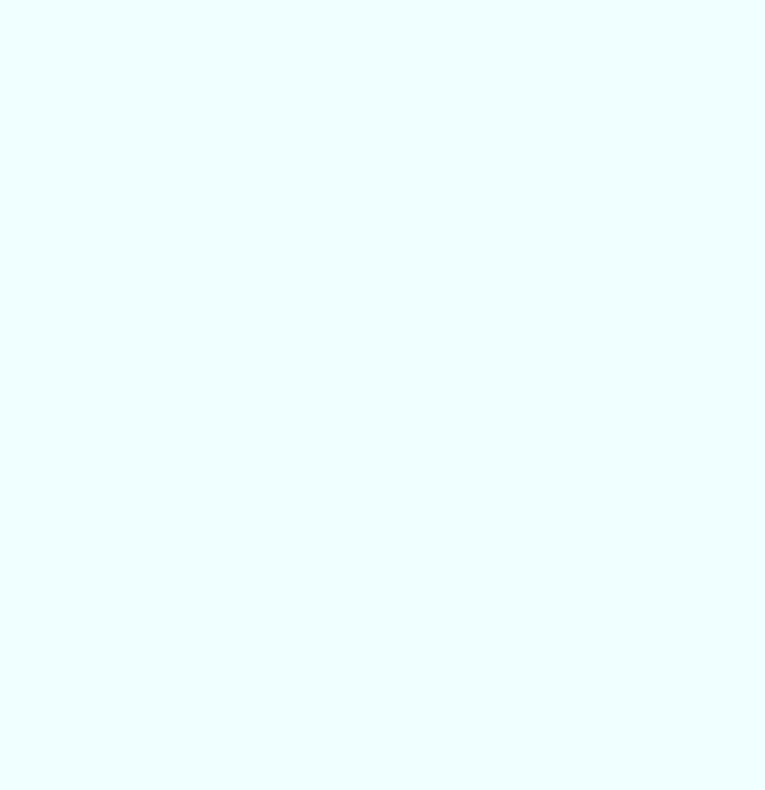
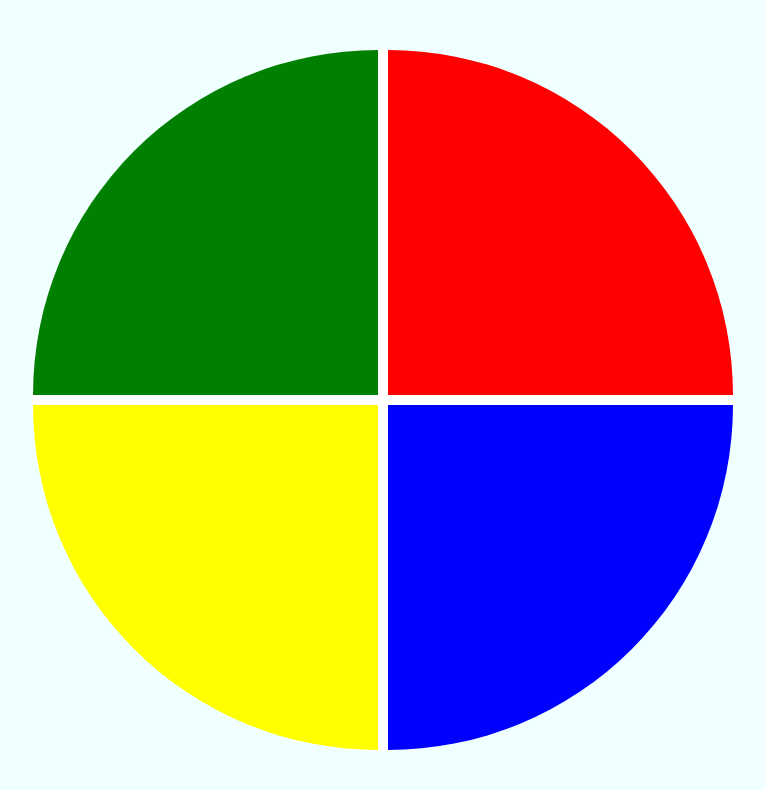
Before and after one commit to brunohbr/Dio_Jogo_de_memoria, a plain HTML site: page index.html in a window 1280 px wide. Shown: the whole page, without its empty margins (257-1022 px from the left). Drawn offline with Linux system fonts and the light colour scheme.

Commit message:
css pronto

```diff
--- a/index.html
+++ b/index.html
@@ -11,7 +11,7 @@
     <div class="main-game">
         <div class="genius">
             <div class="azul"></div>
-            <div class="amarela"></div>
+            <div class="amarelo"></div>
             <div class="vermelho"></div>
             <div class="verde"></div>
         </div>
--- a/style.css
+++ b/style.css
@@ -10,3 +10,42 @@ body{
     justify-content: center;
     align-items: center;
 }
+
+.genius{
+    display: grid;
+    grid-template-areas: 'verde vermelho'
+    'amarelo azul';
+    grid-gap: 10px;
+    border: 1px solid white;
+    background-color: white;
+    border-radius: 100%;
+    width: 700px;
+    height: 700px;
+}
+
+.azul{
+    grid-area:azul;
+    background-color: blue;
+    border-bottom-right-radius: 100%;
+}
+.vermelho{
+    grid-area:vermelho;
+    background-color: red;
+    border-top-right-radius: 100%;
+}
+
+.amarelo{
+    grid-area: amarelo;
+    background-color: yellow;
+    border-bottom-left-radius: 100%;
+}
+
+.verde{
+    grid-area:verde;
+    background-color: green;
+    border-top-left-radius: 100%;
+}
+
+.selected{
+    opacity: 0.8;
+}
```
